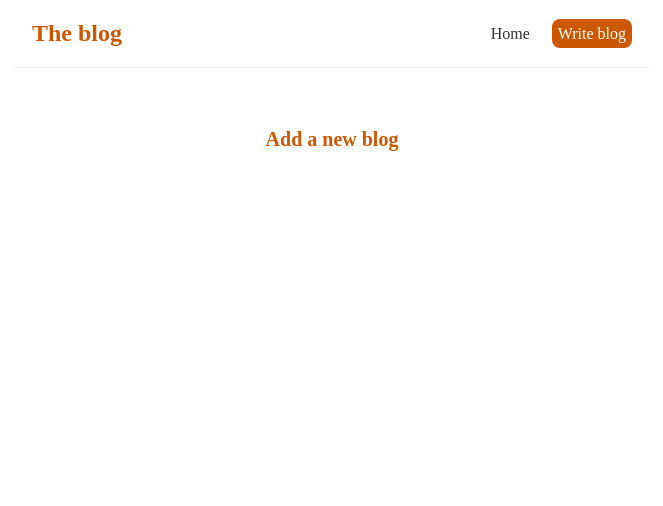
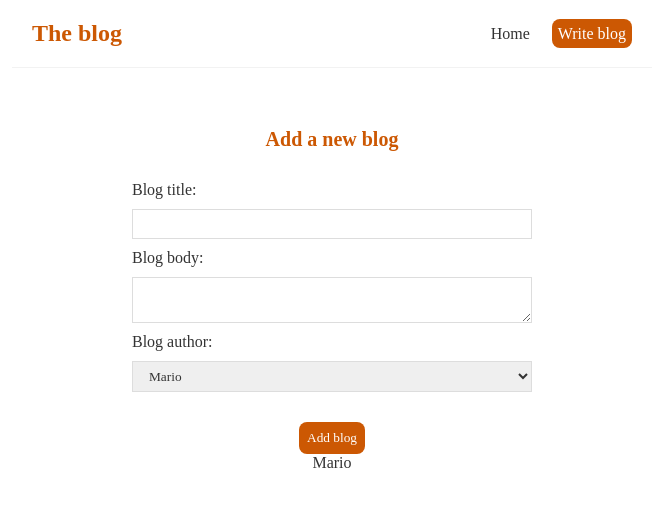
Before and after one commit to Alicino88/React-blogPage, a React (Create React App) app: page /create in a window 1280 px wide. Shown: the top 506 px of the page, without its empty margins (308-971 px from the left). Built offline with nearby package versions, Linux system fonts and the light colour scheme; a web font is replaced by a local one.

Commit message:
Added controlled inputs & state to keep track of new blog posts

```diff
--- a/src/Create.js
+++ b/src/Create.js
@@ -1,7 +1,39 @@
+import { useState } from "react";
+
 const Create = () => {
+  /*below I create a state variable to store the value of the title*/
+  const [title, setTitle] = useState("");
+  const [body, setBody] = useState("");
+  const [author, setAuthor] = useState("Mario");
   return (
     <div className="create">
       <h2>Add a new blog</h2>
+      <form>
+        <label>Blog title:</label>
+        {/* To make sure the input is stored in the state variable "title" I put this as value*/}
+        {/* setTitle sets the actual title equal to what we are typing. This function is triggered whenever we type on this input field*/}
+        <input
+          type="text"
+          required
+          value={title}
+          onChange={(e) => setTitle(e.target.value)}
+        />
+        <label>Blog body:</label>
+        <textarea
+          required
+          value={body}
+          onChange={(e) => setBody(e.target.value)}
+        ></textarea>
+        <label>Blog author:</label>
+        <select value={author} onChange={(e) => setAuthor(e.target.value)}>
+          <option value="Alice">Alice</option>
+          <option value="Mario">Mario</option>
+        </select>
+        <button>Add blog</button>
+        <p>{title}</p>
+        <p>{body}</p>
+        <p>{author}</p>
+      </form>
     </div>
   );
 };
```
